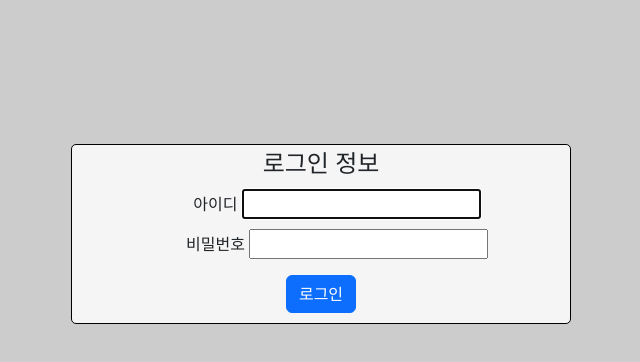
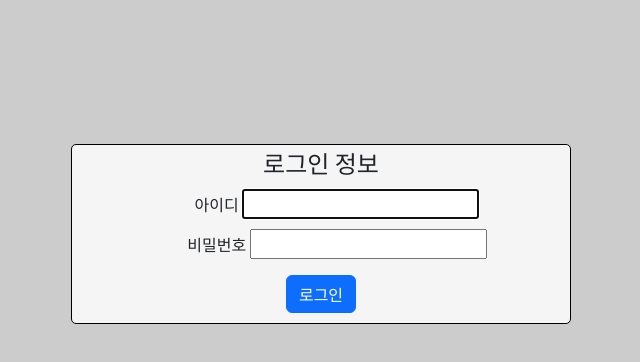
Before and after one commit to forgetme-not/trip, a plain HTML site: page Sign_in_Form/Login.html in a window 1280 px wide. Shown: the full height of the page, 319-959 px from the left. Drawn offline with nearby package versions, Linux system fonts and the light colour scheme.

Commit message:
KBG_login font 추가

```diff
--- a/Sign_in_Form/Join.css
+++ b/Sign_in_Form/Join.css
@@ -1,6 +1,14 @@
-@font-face {
-    font-family: '나눔손글씨 열아홉의 반짝임';
-    src: url("../Sign_in_Form/나눔손글씨.ttf");
+@import url('https://fonts.googleapis.com/css2?family=Black+Han+Sans&display=swap');
+/* 'Black Han Sans' 글꼴을 구글 폰트에서 불러옵니다. */
+
+@import url('https://fonts.googleapis.com/css2?family=Black+Han+Sans&family=Noto+Sans+KR&display=swap');
+/* 'Black Han Sans' 및 'Noto Sans KR' 글꼴을 구글 폰트에서 불러옵니다. */
+
+*{
+  font-family: 'Black Han Sans', sans-serif;
+  /* 모든 요소에 'Black Han Sans' 글꼴을 적용합니다. */
+  font-family: 'Noto Sans KR', sans-serif;
+  /* 모든 요소에 'Noto Sans KR' 글꼴을 추가로 적용합니다. */
 }
 * {
     margin: 0;
--- a/Sign_in_Form/Login.css
+++ b/Sign_in_Form/Login.css
@@ -1,27 +1,39 @@
-@font-face {
-    font-family: '나눔손글씨 열아홉의 반짝임';
-    src: url("../Sign_in_Form/나눔손글씨.ttf");
+@import url('https://fonts.googleapis.com/css2?family=Black+Han+Sans&display=swap');
+/* 'Black Han Sans' 글꼴을 구글 폰트에서 불러옵니다. */
+
+@import url('https://fonts.googleapis.com/css2?family=Black+Han+Sans&family=Noto+Sans+KR&display=swap');
+/* 'Black Han Sans' 및 'Noto Sans KR' 글꼴을 구글 폰트에서 불러옵니다. */
+
+* {
+    font-family: 'Black Han Sans', sans-serif;
+    /* 모든 요소에 'Black Han Sans' 글꼴을 적용합니다. */
+    font-family: 'Noto Sans KR', sans-serif;
+    /* 모든 요소에 'Noto Sans KR' 글꼴을 추가로 적용합니다. */
 }
-#id{
+
+#id {
     margin-bottom: 10px;
 }
 
-form{
+form {
     margin: 10% auto;
     text-align: center;
     border: 1px solid black;
     width: 500px;
     height: auto;
-background-color:whitesmoke;
+    background-color: whitesmoke;
     padding-bottom: 10px;
     border-radius: 5px;
 }
-.input_box{
+
+.input_box {
     width: 200px;
 }
-li{
+
+li {
     list-style: none;
 }
+
 body {
     background: #ccc;
     padding: 20px;
@@ -32,6 +44,7 @@ body {
     body {
         padding: 40px;
     }
+
     form {
         max-width: 600px;
     }
@@ -42,10 +55,14 @@ body {
     body {
         padding: 10px;
     }
+
     form {
         max-width: 80%;
     }
-    input[type=text],input[type=password], button {
+
+    input[type=text],
+    input[type=password],
+    button {
         padding: 15px;
         height: 10px;
 
```
Lines whose indentation alone changed are shown as unchanged.
